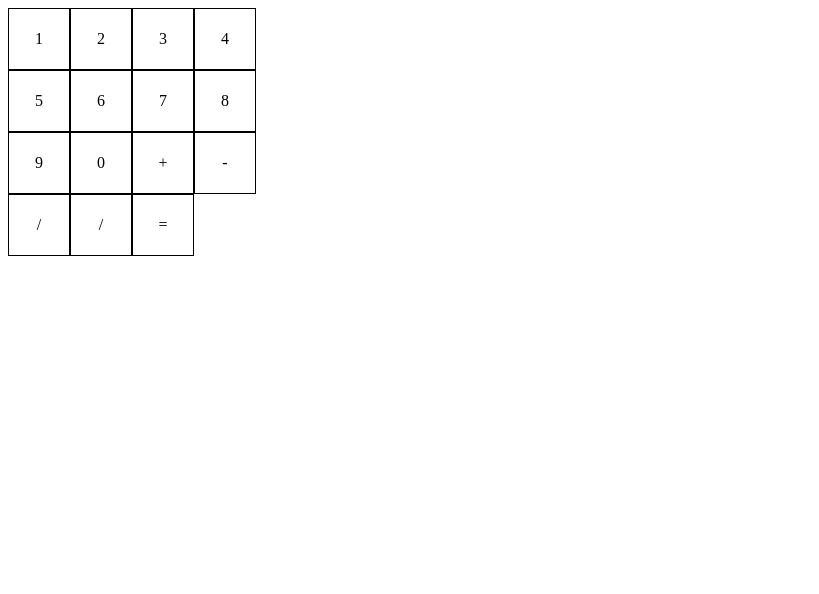
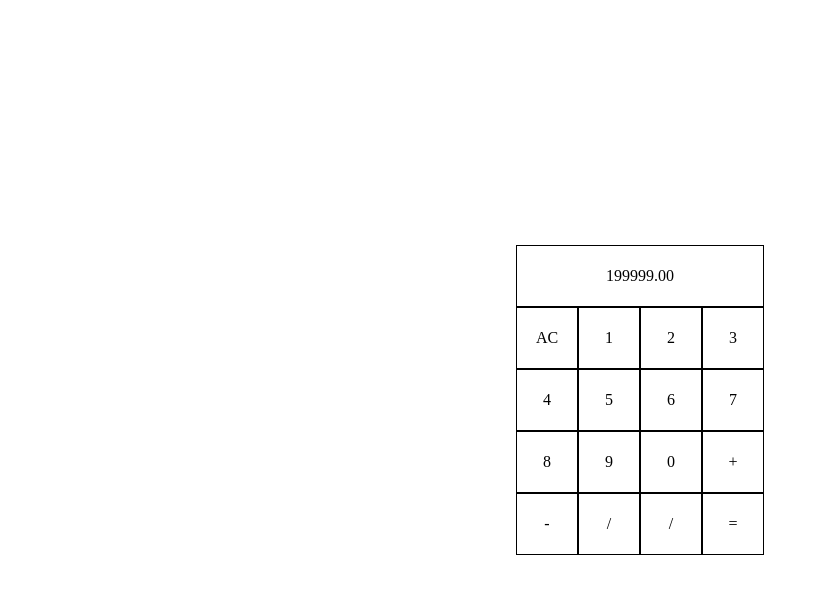
Before and after one commit to heyslevin/calculator, a plain HTML site: page index.html in a window 1280 px wide. Shown: the whole page, without its empty margins (0-819 px from the left). Drawn offline with Linux system fonts and the light colour scheme.

Commit message:
Calculator structure complete and centered

```diff
--- a/index.html
+++ b/index.html
@@ -11,6 +11,15 @@
 	<body>
 
 	<div class="container">
+
+		<div class="rows">
+
+
+
+			<div class="button grow"> 199999.00 </div>
+
+			<div class="button"> AC </div>
+
 			<div class="button"> 1 </div>
 			<div class="button"> 2 </div>
 			<div class="button"> 3 </div>
@@ -32,6 +41,8 @@
 
 		</div>
 
+	</div>
+
 	<script src="script.js"></script>
 	</body>
 
--- a/style.css
+++ b/style.css
@@ -1,7 +1,33 @@
+html,body {
+	height: 100%;
+}
+
+body {
+	margin: 0;
+}
+
 .container {
+	height: 100%;
+    padding: 0;
+    margin: 0;
+    display: flex;
+    align-items: center;
+    justify-content: center;
+}
+
+
+.rows {
 	display:flex;
 	width:248px;
+	height:auto;
 	flex-wrap: wrap;
+
+  	align-items: center;
+  	justify-content: center;
+
+  	position:absolute;
+  	margin: 0 auto;
+
 }
 
 .button {
@@ -11,4 +37,9 @@
 	border: 1px solid black;
 	align-items:center;
 	justify-content:center;
+
 }
+
+.grow {
+	flex-basis: 100%;
+}
```
Lines whose indentation alone changed are shown as unchanged.
